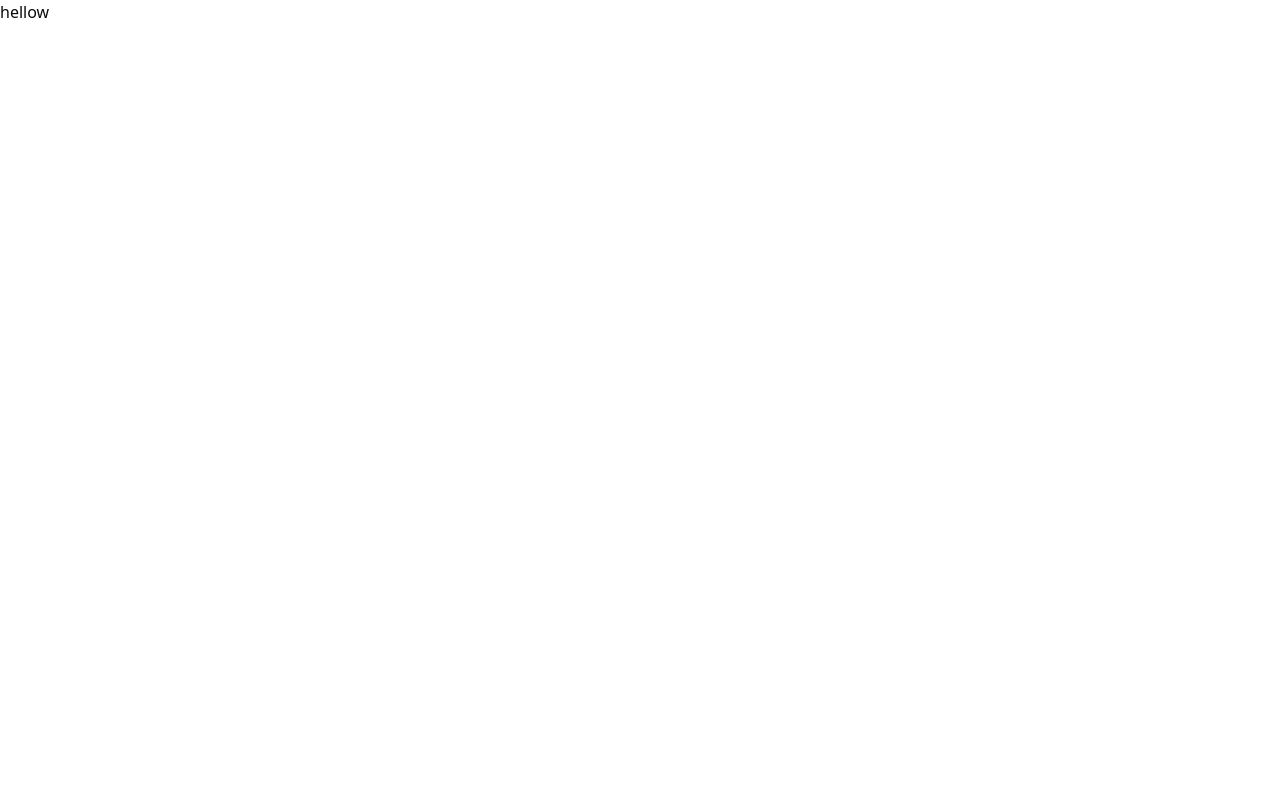
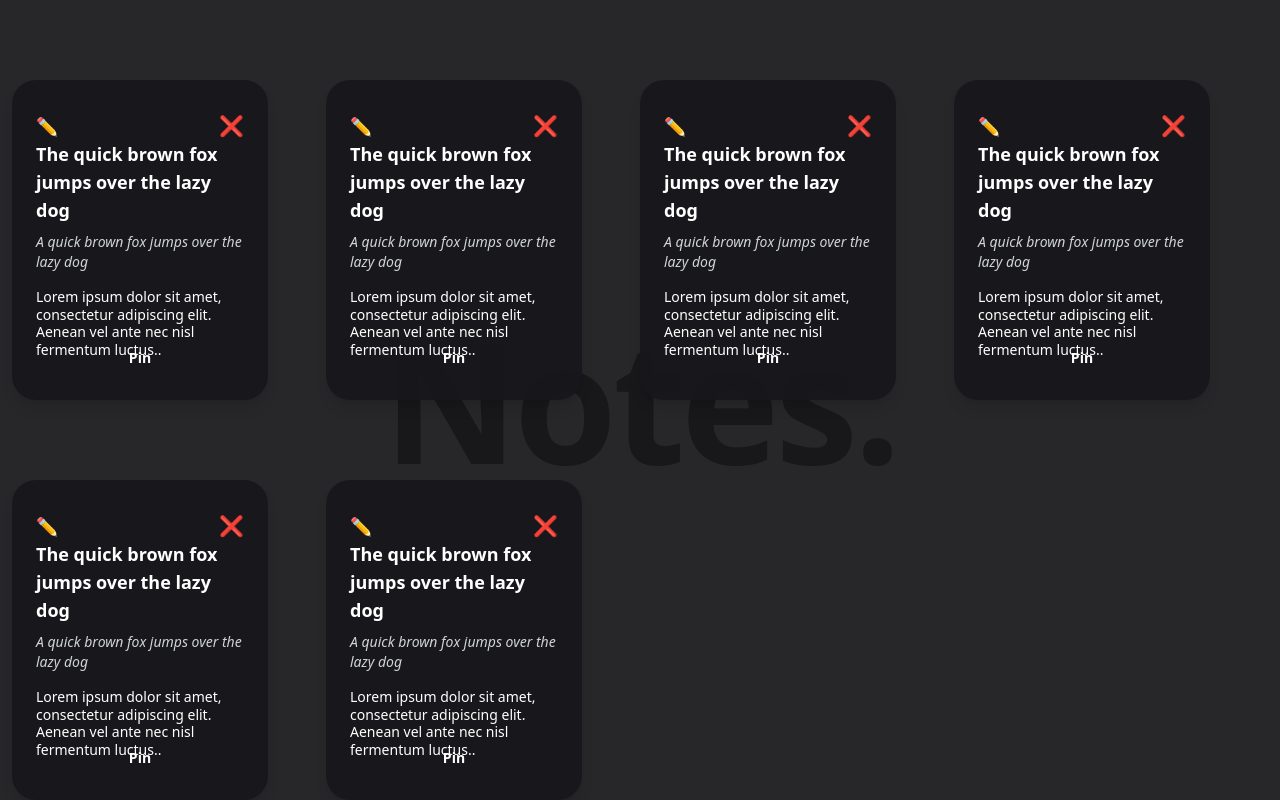
Before and after one commit to tusharr911/econotes, a React (Vite) app: page / in a window 1280 px wide. Built offline with nearby package versions, Linux system fonts and the light colour scheme.

Commit message:
Add basic Layout and card markup

```diff
--- a/src/App.tsx
+++ b/src/App.tsx
@@ -1,7 +1,16 @@
 import "./App.css";
+import Background from "./Background";
+import Foreground from "./Foreground";
 
 function App() {
-  return <div className="">hellow</div>;
+  return (
+    <div className="w-full h-screen bg-zinc-800">
+      <main>
+        <Background />
+        <Foreground />
+      </main>
+    </div>
+  );
 }
 
 export default App;
--- /dev/null
+++ b/src/Background.tsx
@@ -0,0 +1,9 @@
+export default function Background() {
+  return (
+    <div className="fixed w-full h-screen z-[2]">
+      <h1 className="absolute top-1/2 left-1/2 -translate-x-[50%] -translate-y-[50%] text-[13vw] tracking-tight leading-none font-semibold text-zinc-900">
+        Notes.
+      </h1>
+    </div>
+  );
+}
--- /dev/null
+++ b/src/Card.tsx
@@ -0,0 +1,25 @@
+export default function Card({ sampleData }) {
+  return (
+    <div className="flex-shrink-0 relative w-64 h-80 rounded-3xl text-white py-8 px-6 overflow-hidden bg-zinc-900 bg-opacity-90 shadow-lg">
+      <div className="flex justify-between items-center">
+        <span className="cursor-pointer text-lg">✏️</span>
+        <span className="cursor-pointer text-xl">❌</span>
+      </div>
+
+      <h2 className="text-lg font-bold mb-2">{sampleData.title}</h2>
+
+      <p className="text-sm italic mb-4 text-gray-300">{sampleData.tagline}</p>
+
+      <p className="text-sm leading-tight text-white">{sampleData.body}</p>
+
+      <div className="footer absolute w-full bottom-0 left-0 px-6 py-3">
+        <div className="flex justify-between items-center">
+          <h5 className="text-xs text-gray-400">{sampleData.date}</h5>
+        </div>
+        <div className="tag w-full py-5 flex justify-center items-center">
+          <h3 className="text-sm font-semibold cursor-pointer">Pin</h3>
+        </div>
+      </div>
+    </div>
+  );
+}
--- /dev/null
+++ b/src/Foreground.tsx
@@ -0,0 +1,20 @@
+import Card from "./Card";
+
+const sampleData = {
+  title: "The quick brown fox jumps over the lazy dog",
+  tagline: "A quick brown fox jumps over the lazy dog",
+  body: "Lorem ipsum dolor sit amet, consectetur adipiscing elit. Aenean vel ante nec nisl fermentum luctus..",
+};
+
+export default function Foreground() {
+  return (
+    <div className="grid grid-cols-2 md:grid-cols-2 lg:grid-cols-4 px-3 fixed w-full h-full top-20 left-0 z-[3]">
+      <Card sampleData={sampleData} />
+      <Card sampleData={sampleData} />
+      <Card sampleData={sampleData} />
+      <Card sampleData={sampleData} />
+      <Card sampleData={sampleData} />
+      <Card sampleData={sampleData} />
+    </div>
+  );
+}
```
